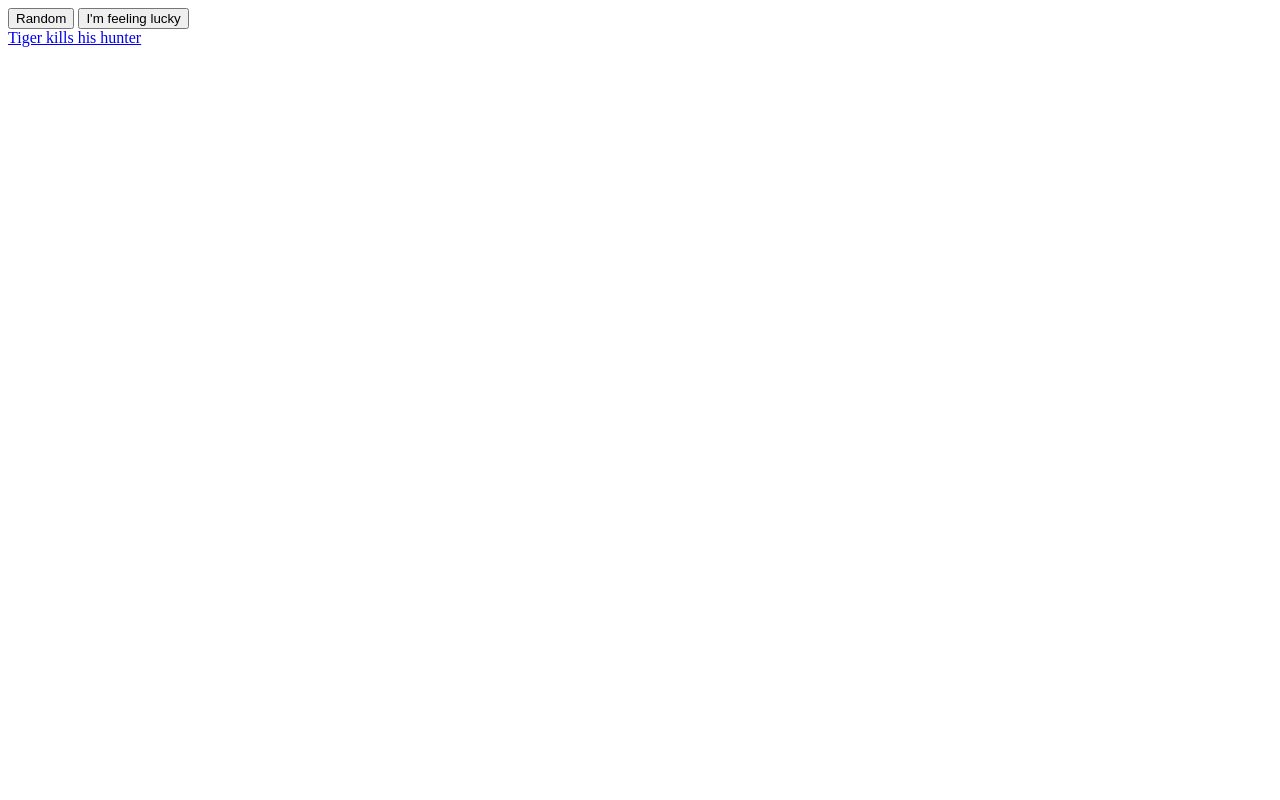
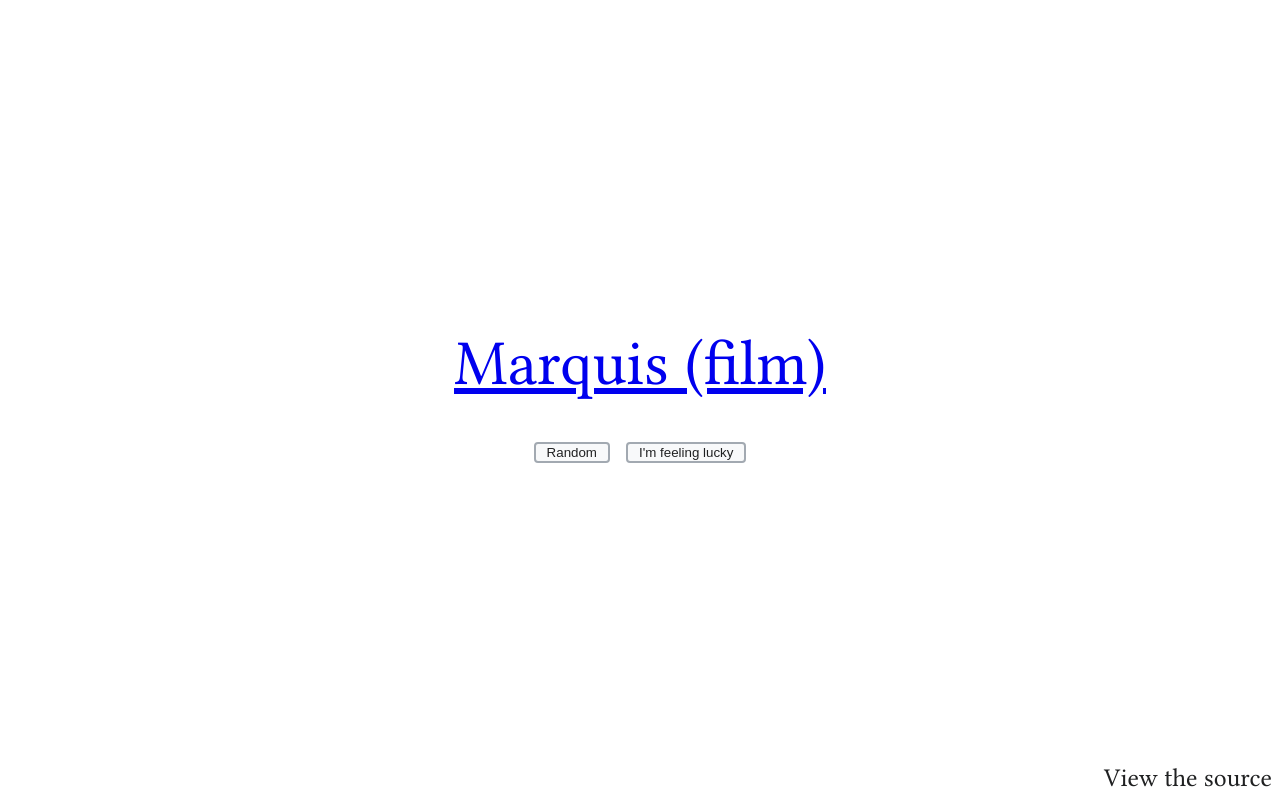
Before and after one commit to ChildishGiant/citation-needed, a website: page index.html in a window 1280 px wide. Drawn offline with Linux system fonts and the light colour scheme.

Commit message:
feat: add stylings and 2 more pages.

```diff
--- a/esbuild/reader.js
+++ b/esbuild/reader.js
@@ -1,7 +1,7 @@
 import fs from 'fs'
 import parse from 'bookmarks-parser'
 
-const bookmark_file = 'bookmarks_24_10_2023.html'
+const bookmark_file = 'bookmarks_07_11_2023.html'
 
 export default function () {
 
--- a/index.html
+++ b/index.html
@@ -5,13 +5,66 @@
 	<meta name="viewport" content="width=device-width, initial-scale=1.0">
 	<title>Citation Needed</title>
 	<script src="out/main.js"></script>
+
+	<style>
+		@font-face {
+			font-family: 'Linux Libertine';
+			src: url('./src/LinLibertine_Rah.ttf') format('truetype');
+		}
+		html,body {
+			font-family: 'Linux Libertine','Georgia','Times','Source Serif Pro',serif;
+			height: 100%;
+			background: #FFF;
+			color: #000;
+			font-size: 2em;
+			display: flex;
+			flex-direction: column;
+			justify-content: center;
+			text-align: center;
+		}
+		button {
+			background-color: #f8f9fa;
+			color: #202122;
+			border-color: #a2a9b1;
+			border-radius: 4px;
+			border-style: solid;
+			padding-right: 11px;
+			padding-left: 11px;
+			transition-property: background-color,color,border-color,box-shadow;
+			transition-duration: .1s;
+		}
+		button:hover {
+			background-color: #fff;
+			color: #404244;
+			cursor: pointer;
+		}
+		#source {
+			position: absolute;
+			bottom: 0;
+			right: 0;
+			font-size: 0.4em;
+			padding: 8px;
+			text-decoration: none;
+			color:#202122
+		}
+		#source:hover {
+			text-decoration: underline;
+		}
+	</style>
+
 </head>
 <body>
-	<button onclick="random()">Random</button>
-	<button onclick="lucky()">I'm feeling lucky</button>
 
-	<div>
+	<div id="content">
 		<a id="title"></a>
+
+		<div id="buttons">
+			<button onclick="random()">Random</button>
+			<button onclick="lucky()">I'm feeling lucky</button>
+		</div>
 	</div>
+
+	<a href="https://github.com/ChildishGiant/citation-needed" id="source">View the source</a>
+
 </body>
 </html>
--- a/titles.txt
+++ b/titles.txt
@@ -90,6 +90,7 @@
 National Socialist League (United States)
 Neutral Moresnet
 New Testament apocrypha
+Norbert Pearlroth
 PSR B1919+21
 Peppercorn (legal)
 Phlogiston theory
@@ -98,6 +99,7 @@
 Playing card
 Poe Toaster
 Popular cat names
+Prisencolinensinainciusol
 Ramon Artagaveytia
 Ratatouille the Musical
 Roald Amundsen
```
Also changed, not shown: src/data.json (+1 -1 lines), README.md, out/main.js, src/LinLibertine_Rah.ttf (added), 1 other file.
